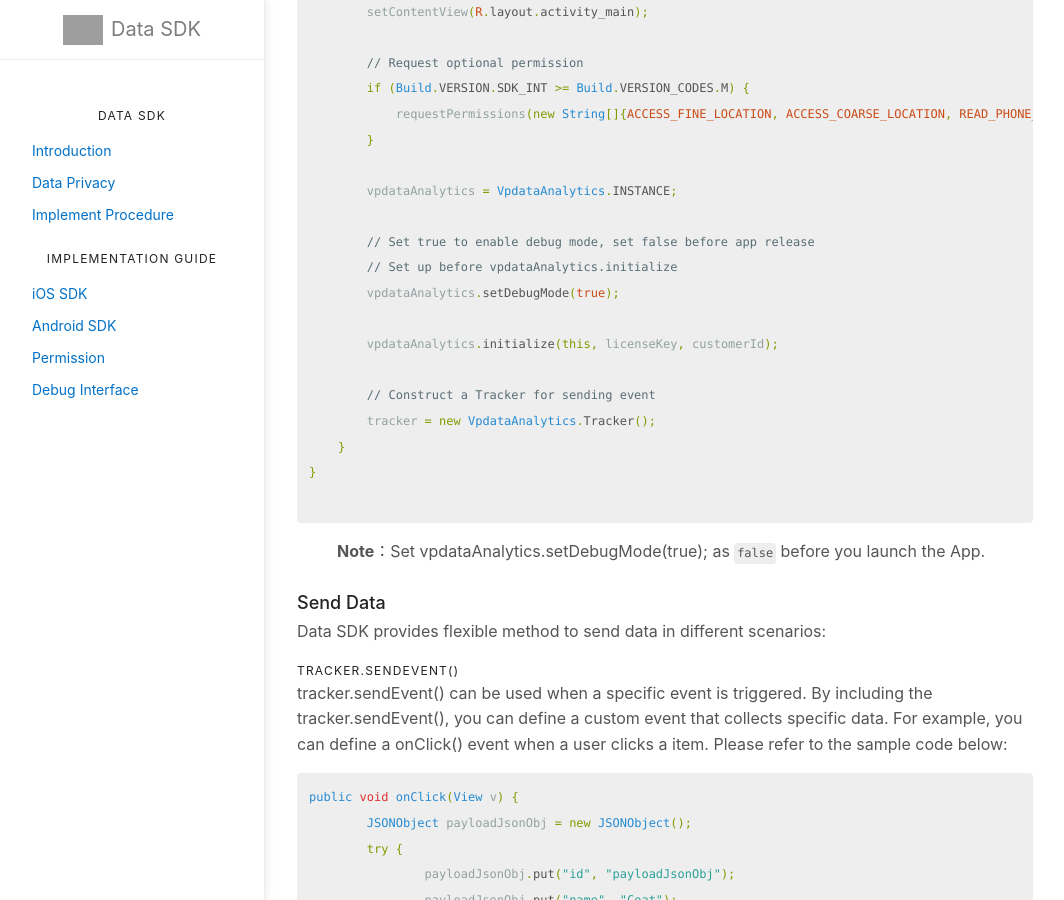
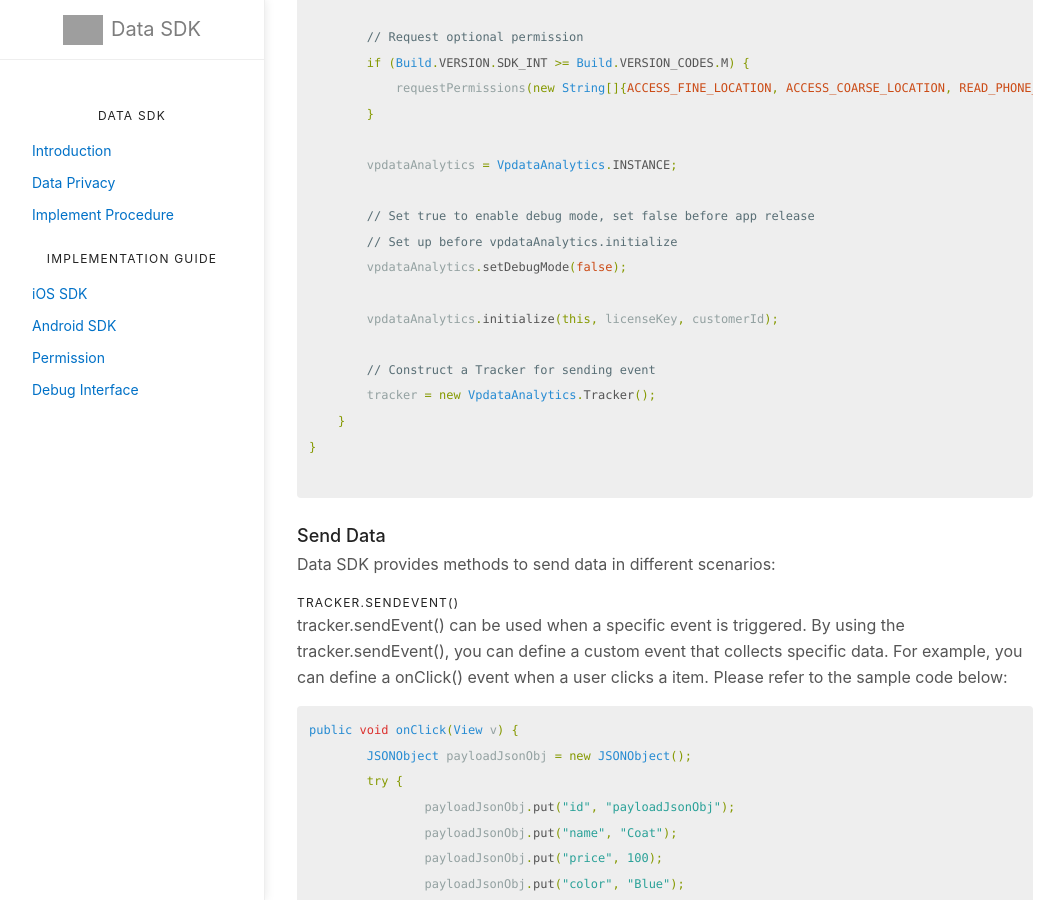
Before and after one commit to vpon-data/data-sdk, a Jekyll site: the page built from docs/Android.md, in a window 1280 px wide and 900 px high, scrolled down 1934 px. Shown: the whole window, without its empty margins (107-1171 px from the left). Built offline with Jekyll 4.4.1, drawn with Linux system fonts in a browser that asks for light colours; some of the changed text lies outside the part shown; grey boxes are pictures that could not be loaded.

Commit message:
Update Android.md

````diff
--- a/docs/Android.md
+++ b/docs/Android.md
@@ -94,7 +94,7 @@ public class MainActivity extends Activity {
 
         // Set true to enable debug mode, set false before app release
         // Set up before vpdataAnalytics.initialize
-        vpdataAnalytics.setDebugMode(true);
+        vpdataAnalytics.setDebugMode(false);
 
         vpdataAnalytics.initialize(this, licenseKey, customerId);
 
@@ -105,16 +105,15 @@ public class MainActivity extends Activity {
 
 ```
 
-> **Note**：Set vpdataAnalytics.setDebugMode(true); as `false` before you launch the App.
 
 
 
 ### Send Data
-Data SDK provides flexible method to send data in different scenarios:
+Data SDK provides methods to send data in different scenarios:
 
 #### tracker.sendEvent()
 tracker.sendEvent() can be used when a specific event is triggered.
-By including the tracker.sendEvent(), you can define a custom event that collects specific data. For example, you can define a onClick() event when a user clicks a item. Please refer to the sample code below:
+By using the tracker.sendEvent(), you can define a custom event that collects specific data. For example, you can define a onClick() event when a user clicks a item. Please refer to the sample code below:
 
 ```java
 public void onClick(View v) {
@@ -153,7 +152,7 @@ public void onClick(View v) {
 
 # Debug Mode
 ---
-Config debug mode with setDebugMode when initilizing VDA SDK to enable or disable debug log when you implement the SDK.
+When you initilize Data SDK, you can enable debug mode with vpdataAnalytics.setDebugMode(true).
 
 
 ```java
````
Also changed, not shown: other parts of docs/Android.md (+6 -5 lines).
